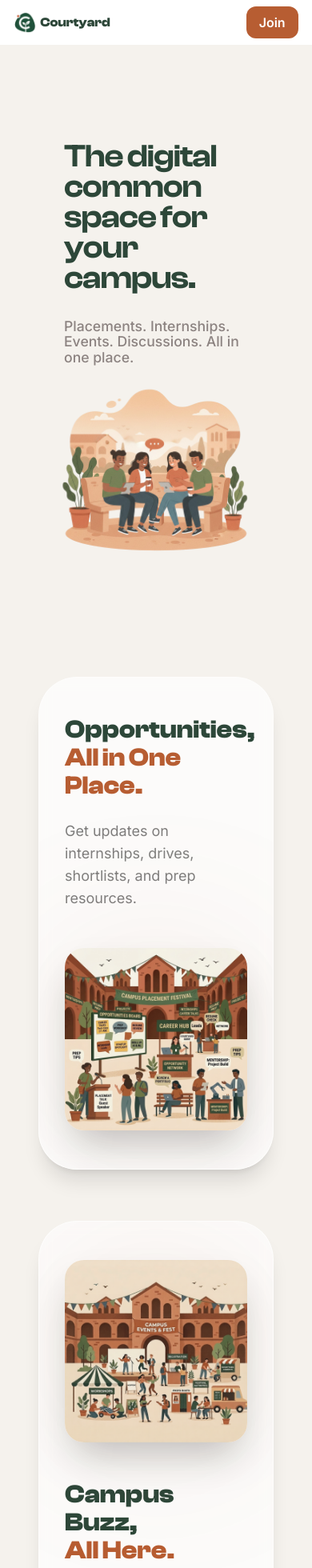
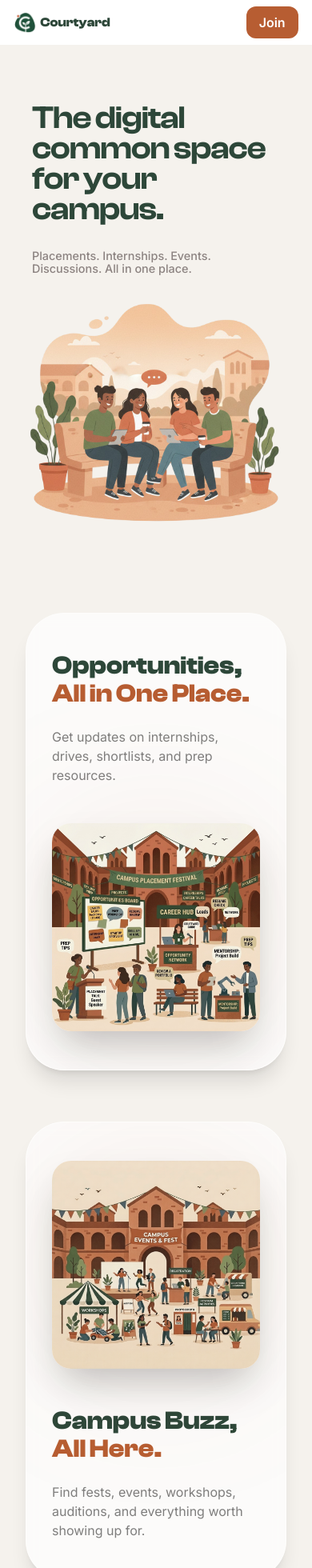
Before and after one commit to Sayan-Majumdar-06/courtyard, a React (Vite) app in the folder client/: page / in a window 390 px wide. Shown: the top 1960 px of the page at 80% size. Built offline with nearby package versions, Linux system fonts and the light colour scheme; no server answers.

Commit message:
UI changes for smaller displays

```diff
--- a/client/src/pages/Feed.jsx
+++ b/client/src/pages/Feed.jsx
@@ -68,7 +68,7 @@ const Feed = () => {
         {/* Center feed area */}
         <div className='flex-1 xl:max-w-[600px] py-4 min-[450px]:py-8 space-y-6'>
           {/* Header - info and create post */}
-          <div className='sticky top-[24] z-10'>
+          <div className='sticky top-20 z-10'>
             <div className="block md:hidden mb-4 px-4 bg-white p-2 rounded-xl">
               <h1 className="text-xl font-heading text-[#B75D32] capitalize">
                 {!type ? 'Main Feed' : `${type} Courtyard`}
--- a/client/src/pages/Landing.jsx
+++ b/client/src/pages/Landing.jsx
@@ -39,11 +39,11 @@ const Landing = () => {
     <div className='bg-[#F5F2ED]'>
         <div className='md:max-w-[1000px] xl:max-w-[1200px] mx-auto'>
             {/* Hero Section */}
-            <div className='flex flex-col md:flex-row px-[5rem] md:px-[7rem] py-[5rem] gap-[1rem] mx-auto'>
+            <div className='flex flex-col md:flex-row px-[2.5rem] sm:px-[5rem] md:px-[7rem] py-[2rem] sm:py-[5rem] gap-[1rem] mx-auto'>
                 {/* left container */}
                 <div className='md:w-1/2 flex flex-col gap-[2rem] pt-[2.5rem]'>
                     <div className='text-[2.5rem] md:text-[3rem] xl:text-[4.5rem] text-[#2D4739] font-semibold leading-[0.95] text-[#2D3A30] font-heading tracking-tight'>The digital common space for your campus.</div>
-                    <div className='text-[1.1rem] md:text-[1.3rem] xl:text-[2rem] leading-[1.1] text-[#3C2F2F]/60 font-body font-medium opacity-95'>Placements. Internships. Events. Discussions. All in one place.</div>
+                    <div className='text-[0.9rem] sm:text-[1.1rem] md:text-[1.3rem] xl:text-[2rem] leading-[1.1] text-[#3C2F2F]/60 font-body font-medium opacity-95'>Placements. Internships. Events. Discussions. All in one place.</div>
                 </div>
 
                 {/* right container */}
@@ -54,13 +54,13 @@ const Landing = () => {
             </div>
 
             {/* Value Section */}
-            <div className='px-[3rem] md:px-[5rem] lg:px-[7rem] flex flex-col gap-[4rem] sm:gap-[6rem] xl:gap-[8rem] mt-[4rem]' id='features'>
+            <div className='px-[2rem] sm:px-[3rem] md:px-[5rem] lg:px-[7rem] flex flex-col gap-[4rem] sm:gap-[6rem] xl:gap-[8rem] mt-[4rem]' id='features'>
                 {/* Card 1 */}
                 <div className='bg-white/70 backdrop-blur-sm rounded-[3rem] border border-white/40 flex flex-col lg:flex-row py-12 xl:py-20 px-8 xl:px-24 gap-12 xl:gap-20 shadow-xl overflow-hidden'>
                     {/* left */}
                     <div className='flex flex-col justify-center space-y-6 lg:w-1/2'>
                         <div className='text-[clamp(2rem,5vw,3.5rem)] font-bold font-heading leading-[1.1]'><span className='text-[#2D4739]'>Opportunities,</span> <br/> <span className='text-[#B75D32]'>All in One Place.</span></div>
-                        <div className='text-lg font-body max-w-md text-black/50'>Get updates on internships, drives, shortlists, and prep resources.</div>
+                        <div className='text-md sm:text-lg font-body max-w-md text-black/50'>Get updates on internships, drives, shortlists, and prep resources.</div>
                     </div>
 
                     {/* right */}
@@ -83,7 +83,7 @@ const Landing = () => {
                     {/* right */}
                     <div className='flex flex-col justify-center space-y-6 lg:w-1/2'>
                         <div className='text-[clamp(2rem,5vw,3.5rem)] font-bold font-heading leading-[1.1]'><span className='text-[#2D4739]'>Campus Buzz,</span> <br/> <span className='text-[#B75D32]'>All Here.</span></div>
-                        <div className='text-lg font-body max-w-md text-black/50'>Find fests, events, workshops, auditions, and everything worth showing up for.</div>
+                        <div className='text-md sm:text-lg font-body max-w-md text-black/50'>Find fests, events, workshops, auditions, and everything worth showing up for.</div>
                     </div>
                 </div>
 
@@ -92,7 +92,7 @@ const Landing = () => {
                     {/* left */}
                     <div className='flex flex-col justify-center space-y-6 lg:w-1/2'>
                         <div className='text-[clamp(2rem,5vw,3.5rem)] font-bold font-heading leading-[1.1]'><span className='text-[#2D4739]'>Got Something to</span> <br/> <span className='text-[#B75D32]'>Say?</span></div>
-                        <div className='text-lg font-body max-w-md text-black/50'>Drop your opinions, hot takes, secrets, or confessions.</div>
+                        <div className='text-md sm:text-lg font-body max-w-md text-black/50'>Drop your opinions, hot takes, secrets, or confessions.</div>
                     </div>
 
                     {/* right */}
@@ -113,7 +113,7 @@ const Landing = () => {
                 </div>
 
                 {/* bottom */}
-                <div className='w-full p-[2.7rem] rounded-[2rem] flex flex-col gap-[2rem]'>
+                <div className='w-full px-[1.5rem] py-[2.7rem] rounded-[2rem] flex flex-col gap-[2rem]'>
                     {/* 1. */}
                     <div className='bg-white/60 backdrop-blur-md rounded-[2.5rem] p-8 flex flex-col min-[520px]:flex-row gap-6 items-start border border-white/40 shadow-xl shadow-[#3C2F2F]/5 transition-all hover:translate-x-2'>
                         <div className='flex-shrink-0 h-16 w-16 bg-[#a88b7e] text-white rounded-2xl font-heading font-bold text-2xl flex justify-center items-center shadow-lg rotate-3 group-hover:rotate-0 transition-transform'>
@@ -168,7 +168,7 @@ const Landing = () => {
             <div className=' xl:max-w-[1000px] mx-auto mt-[6rem] xl:mt-[8rem] p-[2rem]' id='CTA'>
                 <div className='flex flex-col bg-gradient-to-br from-[#2D4739] via-[#2D4739] to-[#1a2b22] p-[3rem] lg:p-[5rem] rounded-[3rem] justify-center shadow-2xl'>
                     <div className='text-white text-[clamp(2.2rem,5vw,4.5rem)] font-bold font-heading leading-[1.1] tracking-tight'><span>Ready to Join</span> <br /> <span className='text-[#B75D32]'>your Courtyard?</span></div>
-                    <div className='mt-4 text-[#ffffffd3]/70 text-lg font-body font-medium max-w-md'>Your campus space is waiting.</div>
+                    <div className='mt-4 text-[#ffffffd3]/70 text-md sm:text-lg font-body font-medium max-w-md'>Your campus space is waiting.</div>
                     <button className='group hover:-translate-y-1 w-fit mt-[2rem] font-body shadow-xl rounded-xl md:rounded-3xl px-7 md:px-10 py-3 md:py-5 text-lg hover:shadow-[0_0_30px_rgba(183,93,50,0.4)] transition-all duration-300 bg-[#B75D32] text-[#FFFFFF] text-[0.9rem] md:text-[1rem] font-semibold' onClick={userData? ()=>{navigate('/feed')}: handleLogin}>
                         {userData?
                         <div className='flex items-center'>
```
